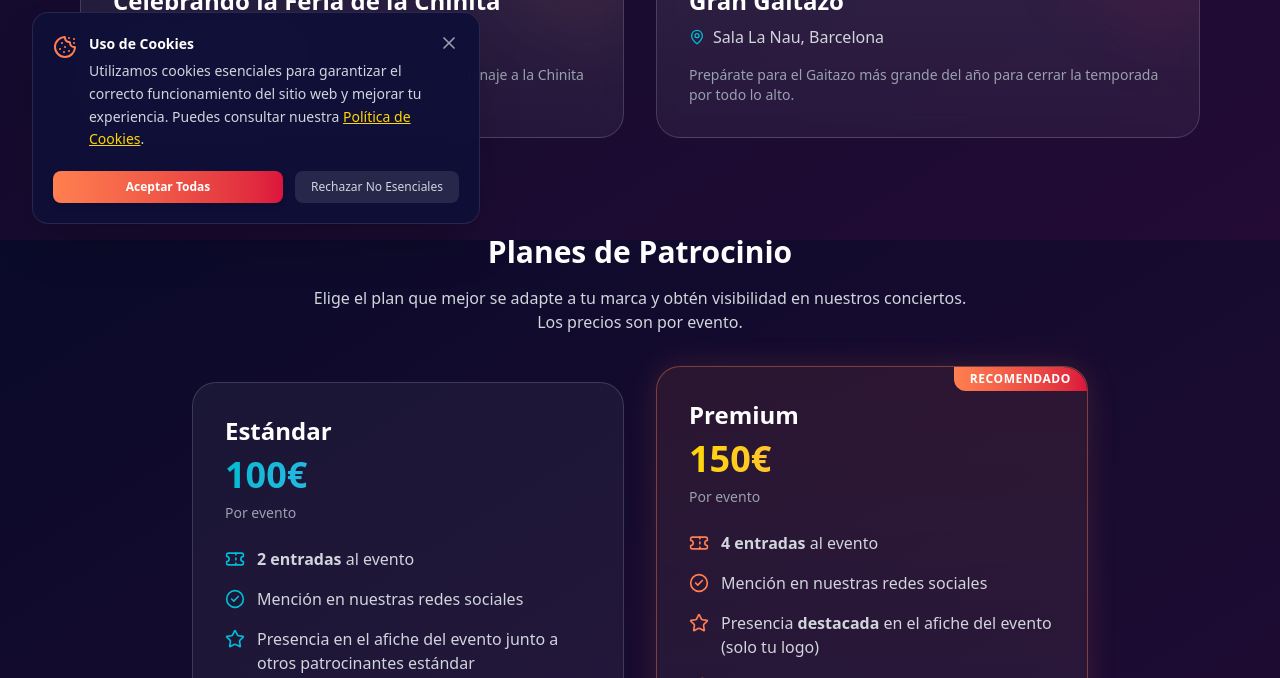
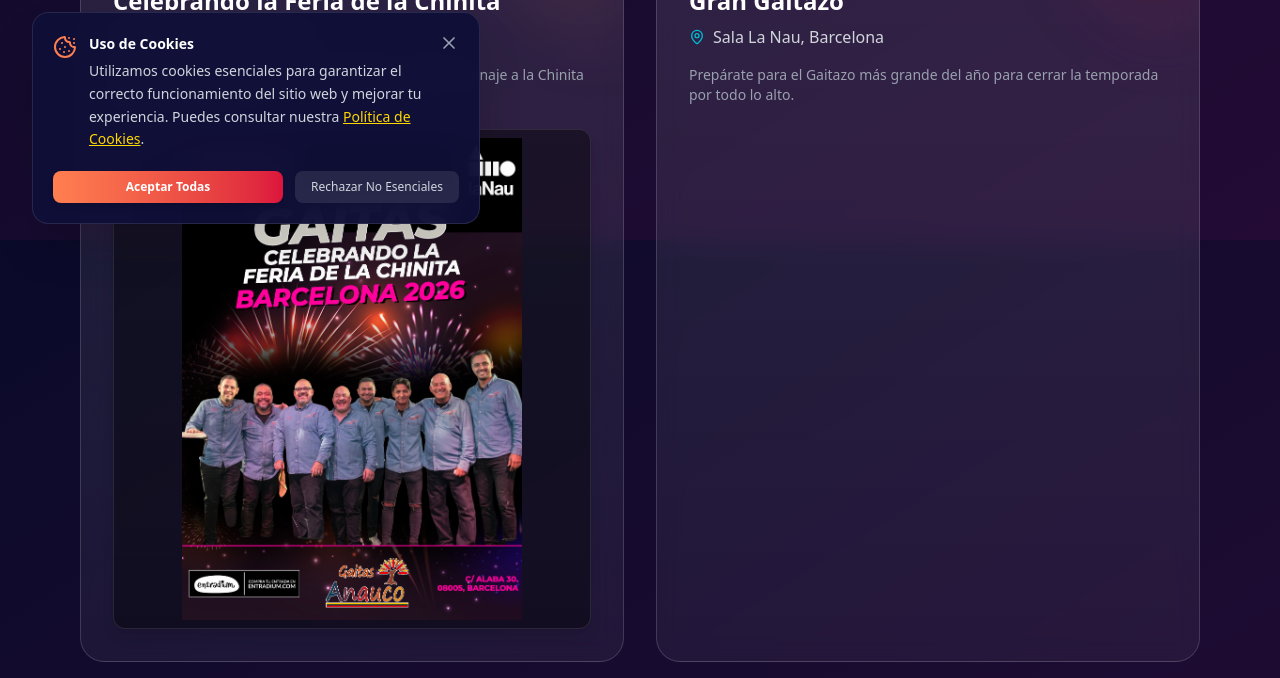
Before and after one commit to arnoldojrm/gaitas-anauco, a Next.js app: page /patrocinio in a window 1280 px wide. Shown: the part 560-1238 px from the top of the page. Built offline with nearby package versions, Linux system fonts and the light colour scheme.

Commit message:
feat: actualizar precios de entradas y añadir afiche a patrocinio

```diff
--- a/src/app/page.tsx
+++ b/src/app/page.tsx
@@ -120,7 +120,7 @@ export default function Home() {
                 <div className="flex items-start gap-3 text-gray-300">
                   <Ticket className="w-5 h-5 text-gaitas-orange shrink-0 mt-0.5" />
                   <div>
-                    <div className="font-semibold text-white">Entradas: 20€</div>
+                    <div className="font-semibold text-white">Entradas: 22€</div>
                   </div>
                 </div>
               </div>
@@ -173,7 +173,7 @@ export default function Home() {
                 <div className="flex items-start gap-3 text-gray-300">
                   <Ticket className="w-5 h-5 text-gaitas-orange shrink-0 mt-0.5" />
                   <div>
-                    <div className="font-semibold text-white">Entrada General: 25€</div>
+                    <div className="font-semibold text-white">Entrada General: 26€</div>
                   </div>
                 </div>
               </div>
--- a/src/app/patrocinio/page.tsx
+++ b/src/app/patrocinio/page.tsx
@@ -49,6 +49,14 @@ export default function PatrocinioPage() {
             <p className="text-sm text-gray-400 mt-4">
               Celebra con nosotros la tradicional bajada y rinde homenaje a la Chinita al mejor estilo gaitero.
             </p>
+            <div className="mt-6 relative w-full h-[400px] sm:h-[500px] rounded-xl overflow-hidden border border-white/10 shadow-lg bg-black/40">
+              <Image
+                src="/media/cartel-chinita-2026.png"
+                alt="Afiche Oficial Feria de la Chinita"
+                fill
+                className="object-contain p-2"
+              />
+            </div>
           </div>
 
           {/* Evento 2 */}
```
Also changed, not shown: public/media/cartel-chinita-2026.png (added).
